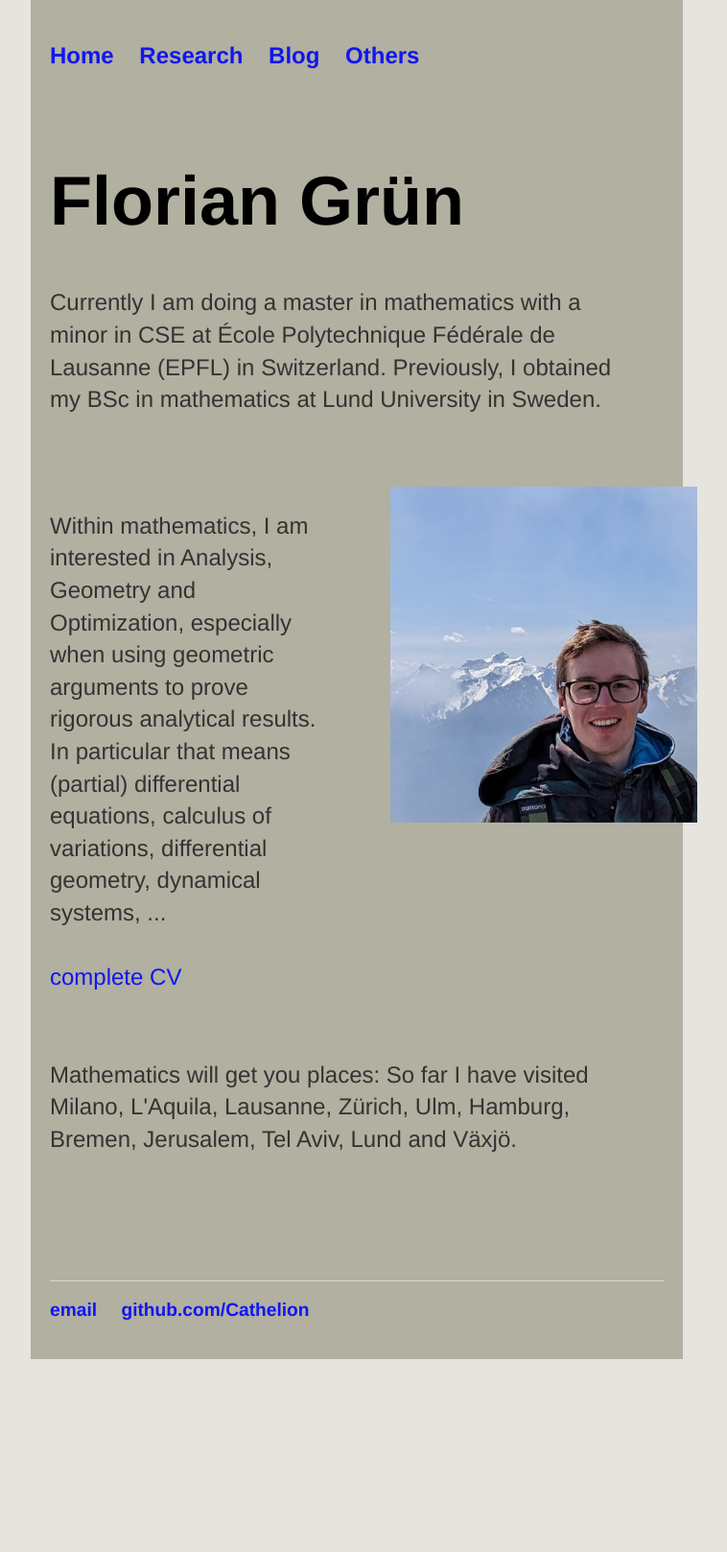
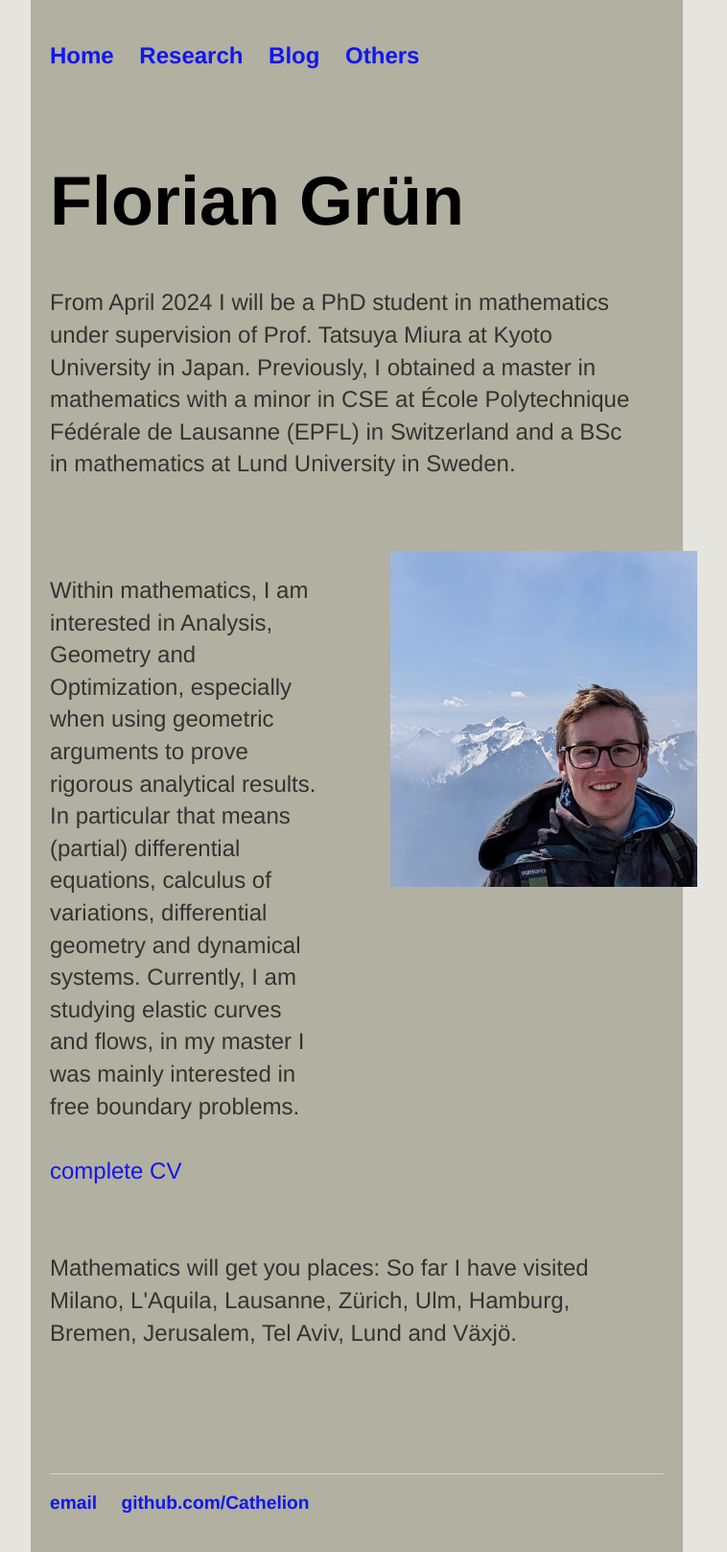
Before and after one commit to Cathelion/Cathelion.github.io, a Jekyll site: the page built from index.html, in a window 1280 px wide. Shown: the whole page at 96% size, without its empty margins (268-1026 px from the left). Built offline with Jekyll 4.4.1, drawn with Linux system fonts in a browser that asks for light colours; before the commit the page ends 1416 px from its top, so only the background shows below that.

Commit message:
Update index.html

```diff
--- a/index.html
+++ b/index.html
@@ -5,12 +5,13 @@ title: Home
 <div class="content">
    <div class="blurb full-width">
       <h1>Florian Grün</h1>
-      <p>Currently I am doing a master in mathematics with a minor in CSE at École Polytechnique Fédérale de Lausanne (EPFL) in Switzerland. Previously, I obtained my BSc in mathematics at Lund University in Sweden.</p>
+      <p>From April 2024 I will be a PhD student in mathematics under supervision of Prof. Tatsuya Miura at Kyoto University in Japan.
+         Previously, I obtained a master in mathematics with a minor in CSE at École Polytechnique Fédérale de Lausanne (EPFL) in Switzerland and a BSc in mathematics at Lund University in Sweden.</p>
    </div>
 
    <div class="img-container1">
-      <p>Within mathematics, I am interested in Analysis, Geometry and Optimization, especially when using geometric arguments to prove rigorous analytical results. In particular that means (partial) differential equations, calculus of variations, differential geometry, dynamical systems, ...
-         <br>
+      <p>Within mathematics, I am interested in Analysis, Geometry and Optimization, especially when using geometric arguments to prove rigorous analytical results. In particular that means (partial) differential equations, calculus of variations, differential geometry and dynamical systems.
+         Currently, I am studying elastic curves and flows, in my master I was mainly interested in free boundary problems.  <br>
          <br>
          <a class="insidep" href="/CV.pdf">complete CV</a>
       </p>
```
